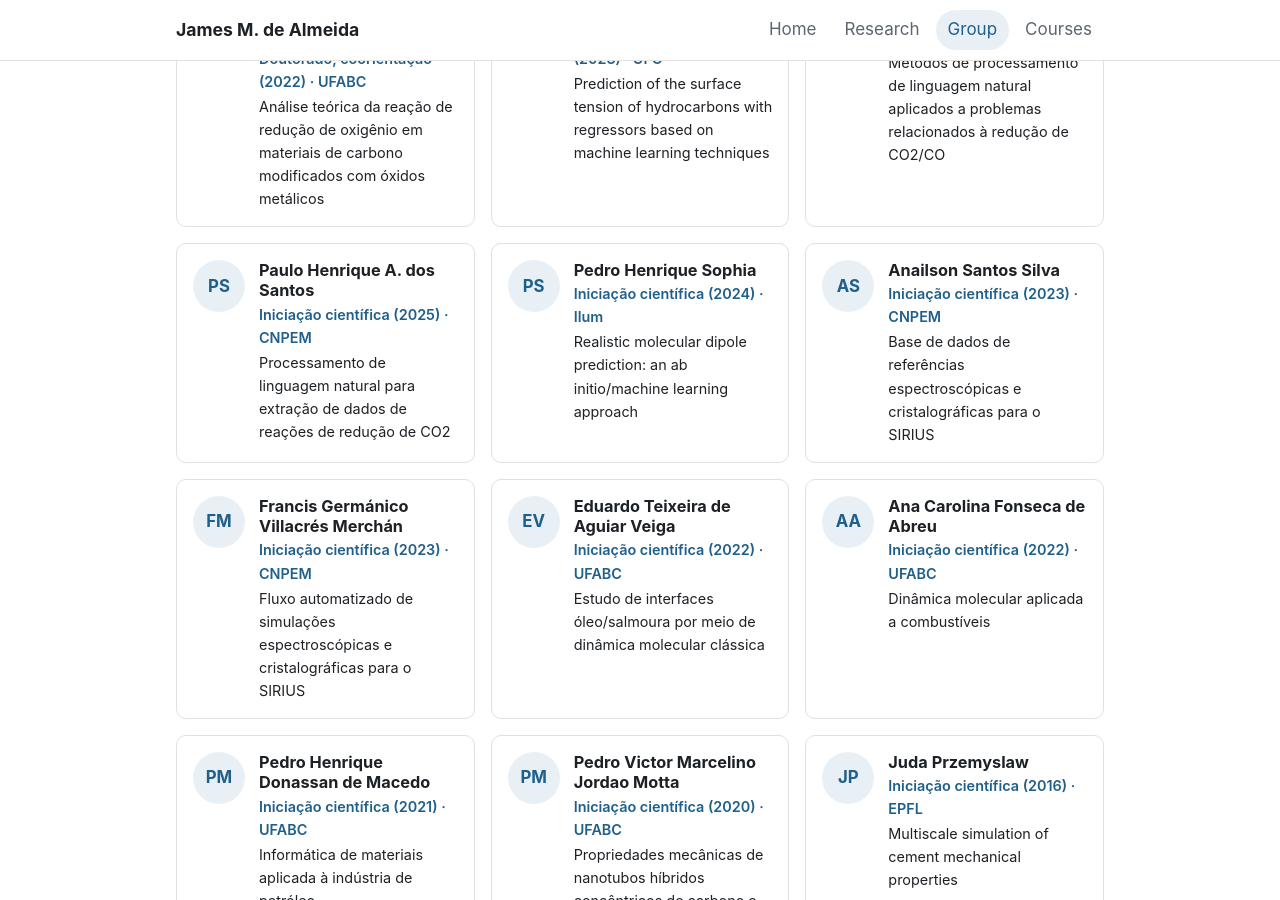
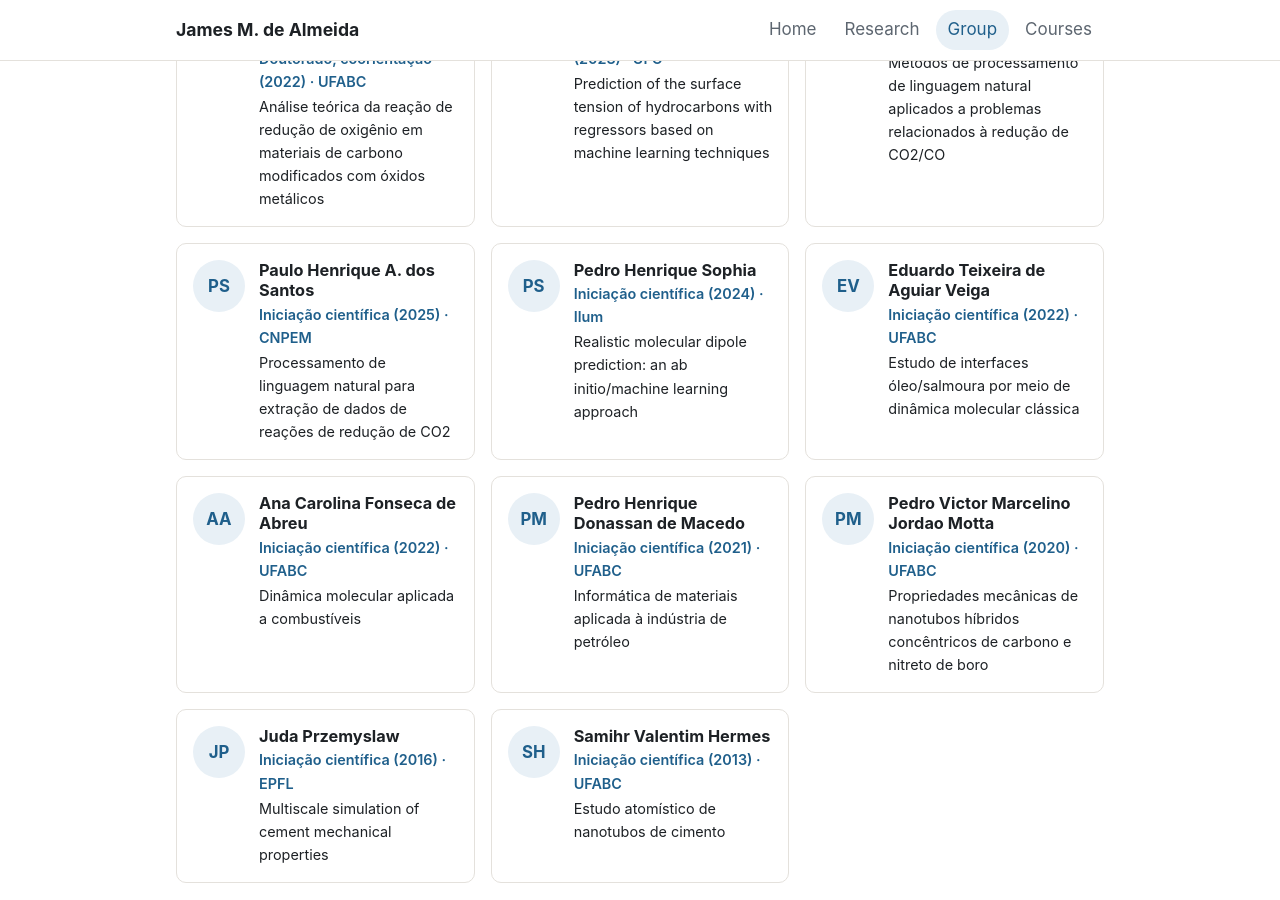
Before and after one commit to jamesmalmeida/almeida.page, a Jekyll site: the page built from group.md, in a window 1280 px wide and 900 px high, scrolled down 1457 px. Built offline with Jekyll 4.4.1, drawn with Linux system fonts in a browser that asks for light colours.

Commit message:
Group: remove two short internships listed as IC in Lattes
Co-Authored-By: Claude Opus 5.5 <noreply@anthropic.com>
Claude-Session: https://claude.ai/code/session_01AVsTU5791Xx8kdYCnM2cvw

```diff
--- a/_data/group.yml
+++ b/_data/group.yml
@@ -87,16 +87,6 @@ alumni:
     topic: "Realistic molecular dipole prediction: an ab initio/machine learning approach"
     place: Ilum
 
-  - name: Anailson Santos Silva
-    role: Iniciação científica (2023)
-    topic: Base de dados de referências espectroscópicas e cristalográficas para o SIRIUS
-    place: CNPEM
-
-  - name: Francis Germánico Villacrés Merchán
-    role: Iniciação científica (2023)
-    topic: Fluxo automatizado de simulações espectroscópicas e cristalográficas para o SIRIUS
-    place: CNPEM
-
   - name: Eduardo Teixeira de Aguiar Veiga
     role: Iniciação científica (2022)
     topic: Estudo de interfaces óleo/salmoura por meio de dinâmica molecular clássica
```
